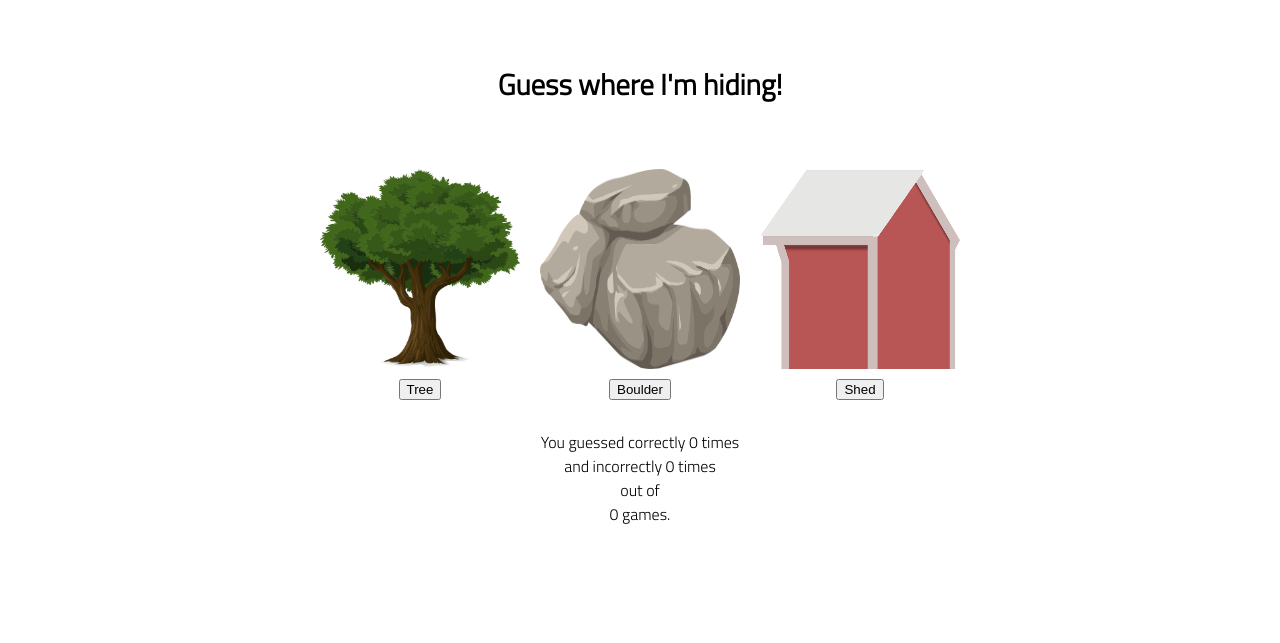
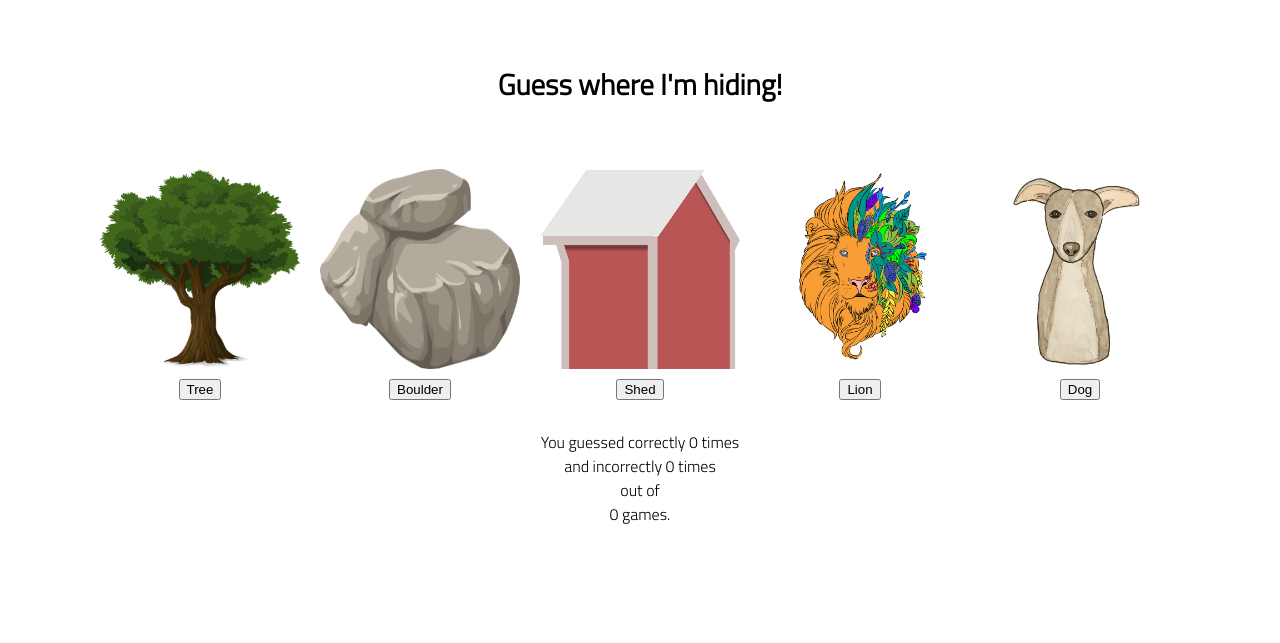
Before and after one commit to rileyjhoff/1.1a-hide-and-seek-half-baked, a plain HTML site: page index.html in a window 1280 px wide. Shown: the part 102-745 px from the top of the page. Drawn offline with Linux system fonts and the light colour scheme.

Commit message:
began to add two more hiding places. added pictures & buttons, and grabbed their DOM elements

```diff
--- a/app.js
+++ b/app.js
@@ -2,10 +2,15 @@
 const shedButton = document.getElementById('shed-button');
 const treeButton = document.getElementById('tree-button');
 const boulderButton = document.getElementById('boulder-button');
+const lionButton = document.getElementById('lion-button');
+const dogButton = document.getElementById('dog-button');
+
 
 const shedContainer = document.getElementById('shed-container');
 const treeContainer = document.getElementById('tree-container');
 const boulderContainer = document.getElementById('boulder-container');
+const lionContainer = document.getElementById('lion-container');
+const dogContainer = document.getElementById('dog-container');
 
 const totalEl = document.getElementById('total');
 const lossesEl = document.getElementById('losses');
--- a/index.html
+++ b/index.html
@@ -36,6 +36,14 @@
                     <img src="./assets/shed.png" class="hiding-img" />
                     <button id="shed-button">Shed</button>
                 </div>
+                <div id="lion-container" class="hiding-place">
+                    <img src="./assets/lion.png" class="hiding-img" />
+                    <button id="lion-button">Lion</button>
+                </div>
+                <div id="dog-container" class="hiding-place">
+                    <img src="./assets/dog.png" class="hiding-img" />
+                    <button id="dog-button">Dog</button>
+                </div>
             </div>
             <div>You guessed correctly <span id="wins">0</span> times</div>
             <div>and incorrectly <span id="losses">0</span> times</div>
```
Also changed, not shown: assets/dog.png (added), assets/lion.png (added).
